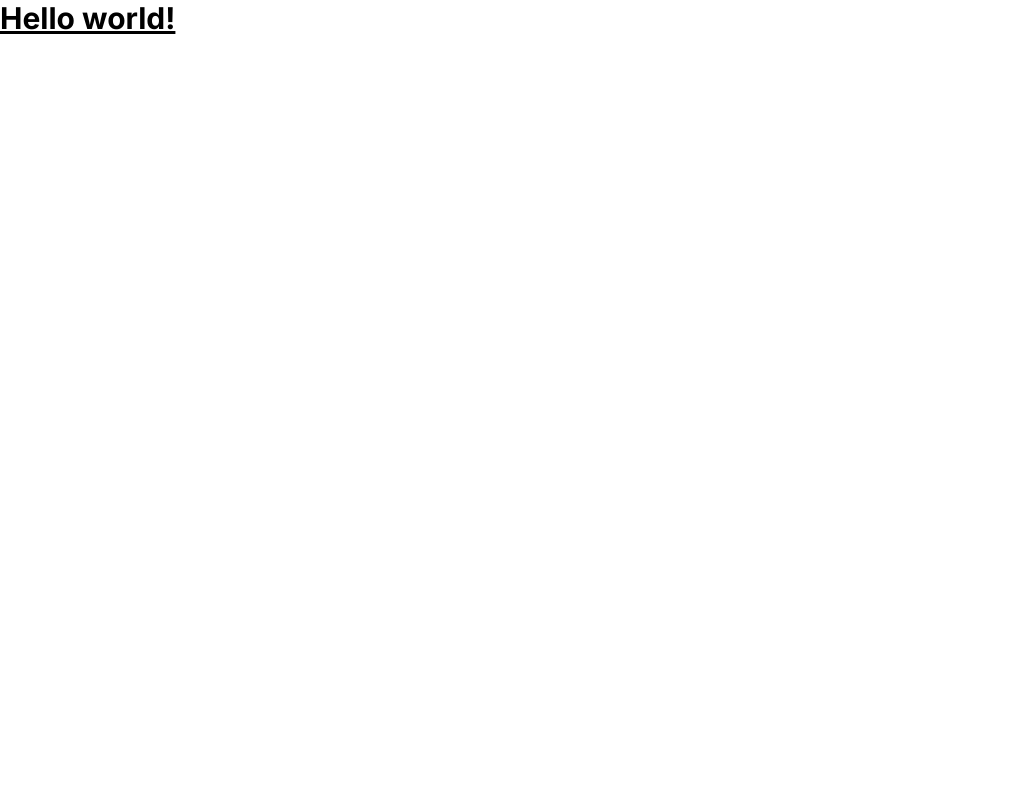
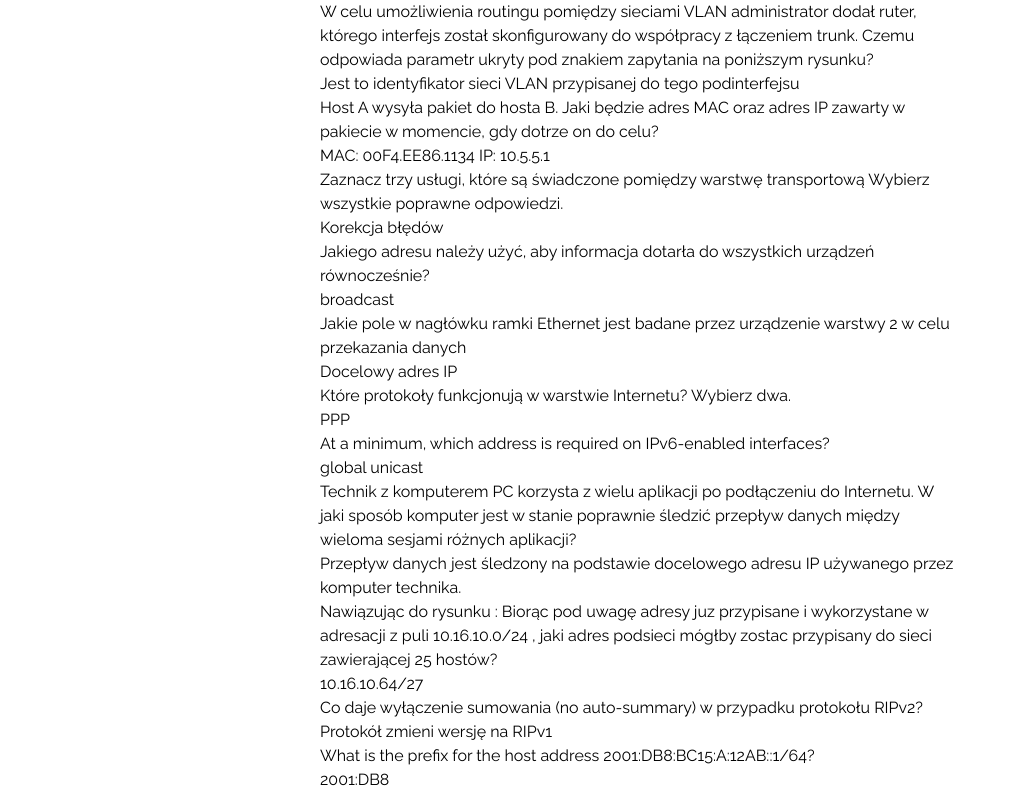
Before and after one commit to Ptaku09/bankowosc, a Next.js app: page / in a window 1280 px wide. Shown: the top 795 px of the page, without its empty margins (0-1016 px from the left). Built offline with nearby package versions, Linux system fonts and the light colour scheme.

Commit message:
questions: display questions

```diff
--- a/pages/index.tsx
+++ b/pages/index.tsx
@@ -1,10 +1,10 @@
-import { Inter } from '@next/font/google';
+import { Raleway } from '@next/font/google';
 import { GetStaticProps } from 'next';
 import Question from '/types/question';
 import path from 'path';
 import { promises as fs } from 'fs';
 
-const inter = Inter({ subsets: ['latin'] });
+const raleway = Raleway({ weight: ['400', '700'], preload: false });
 
 export const getStaticProps: GetStaticProps = async () => {
   const jsDirectory = path.join(process.cwd(), 'json');
@@ -19,7 +19,18 @@ export const getStaticProps: GetStaticProps = async () => {
 };
 
 const Home = ({ questions }: { questions: Question[] }) => {
-  return <h1 className={`text-3xl font-bold underline ${inter.className}`}>Hello world!</h1>;
+  return (
+    <div className={`flex items-center justify-start flex-col ${raleway.className}`}>
+      <div className="w-1/2">
+        {questions.map((question: Question, index: number) => (
+          <div key={index}>
+            <h1>{question.question}</h1>
+            <p>{question.answers[0].text}</p>
+          </div>
+        ))}
+      </div>
+    </div>
+  );
 };
 
 export default Home;
```
